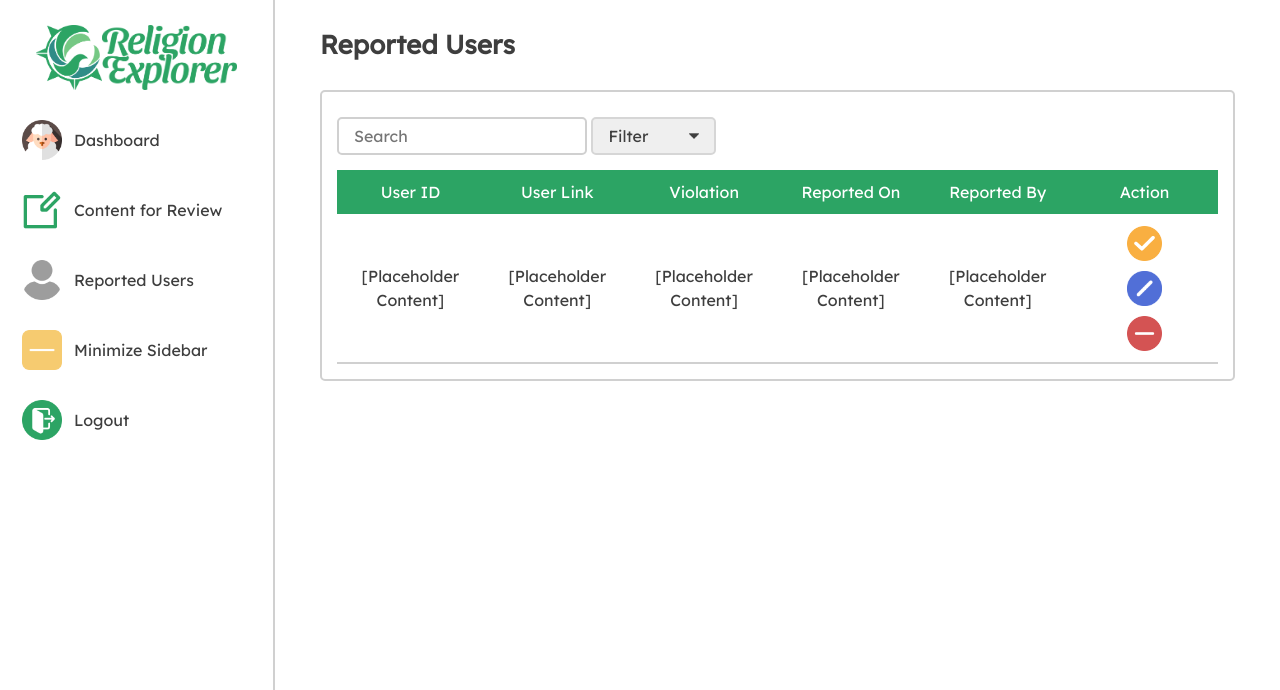
After one commit to micholle/Religion_Explorer, a PHP site: page /religion_explorer/views/modules/reportedUsers.php in a window 1280 px wide. The commit adds this page. Shown: the top 690 px of the page. Run offline with PHP 8.4, Linux system fonts and the light colour scheme.

Commit message:
admin ui

```diff
--- a/views/assets/css/styles.css
+++ b/views/assets/css/styles.css
@@ -2642,3 +2642,78 @@ p {
     width: 100%;
     height: 375px;
 }
+
+/*content for review / reported users*/
+.adminReviewContainer {
+    border-radius: 5px;
+    border: solid #D0D0D0 2px;
+    background-color: white;
+    width: 100%;
+    padding: 15px !important;
+    overflow: hidden;
+}
+
+.adminReviewContainer .col-12 {
+    margin: 10px 0;
+}
+
+.adminReviewContainerHeader {
+    color: white;
+    width: 100%;
+    background-color: #2CA464;
+    margin: 0 !important;
+}
+
+.adminReviewContainerHeader p {
+    color: white;
+    padding: 10px 0;
+    margin: 0 !important;
+}
+
+.adminReviewContainerContent {
+    border-bottom: solid #D0D0D0 2px;
+    height: 150px;
+}
+
+.adminReviewContainerContent img {
+    width: 35px;
+    margin: 5px 0;
+}
+
+.adminReviewContainerContent p {
+    margin: 0 !important;
+    padding: 10px;
+    text-align: center;
+}
+
+.adminSearch {
+    width: 250px;
+    background-color: #ffffff;
+    font-size: 16px;
+    border-radius: 5px;
+    border: solid #D0D0D0 2px;
+    padding: 5px 15px;
+}
+
+.adminReviewContainer select:focus {
+    outline: none;
+    transition: 0.5s;
+}
+
+.adminReviewContainer select {
+    appearance: none;
+    -webkit-appearance: none;
+    -moz-appearance: none;
+    border: solid #D6D6D6 2px;
+    border-radius: 5px;
+    font-family: Lexend;
+    padding: 5px 15px;
+    width: 125px;
+    margin-bottom: 5px;
+    color: #3E3E3E;
+    font-size: 16px;
+    background-image: url("../img/dropdown.png");
+    background-size: 10px;
+    background-repeat: no-repeat;
+    background-position: right 15px center;
+}
--- /dev/null
+++ b/views/js/reportedUsers.js
@@ -0,0 +1,9 @@
+$(function() {
+    $.ajax({
+        url: "../../ajax/showAdminSidebar.ajax.php",
+        method: "POST",
+        success:function(data){
+            $("#reportedUsersSidebar").html(data);
+        }
+    });
+});
--- a/views/modules/adminSidebar.php
+++ b/views/modules/adminSidebar.php
@@ -15,21 +15,21 @@ function create_sidebar() {
             </div>
             <ul>
                 <li>
-                    <a id="" href="">
+                    <a id="" href="dashboard.php">
                         <img src="../assets/img/editProfile/lamb.png">
                         <span class="navItem">Dashboard</span>
                     </a>
                 </li>
 
                 <li>
-                    <a id="" href="">
+                    <a id="" href="contentForReview.php">
                         <img src="../assets/img/admin/content-for-review.png">
                         <span class="navItem">Content for Review</span>
                     </a>
                 </li>
 
                 <li>
-                    <a id="" href="">
+                    <a id="" href="reportedUsers.php">
                         <img src="../assets/img/admin/reported-users.png">
                         <span class="navItem">Reported Users</span>
                     </a>
--- /dev/null
+++ b/views/modules/reportedUsers.php
@@ -0,0 +1,113 @@
+<!doctype html>
+<html lang="en">
+<head>
+    <title>Religion Explorer: Discussion Forum</title>
+    <link rel="icon" type="image/x-icon" href="../assets/img/applogo.png">
+    <script type="text/javascript" src="../assets/js/jquery-3.6.4.min.js"></script>
+    <script type="text/javascript" src="../assets/plugins/bootstrap-4.0.0/js/bootstrap.bundle.min.js"></script>
+
+    <script type="text/javascript" src="../js/reportedUsers.js"></script>
+    <script type="text/javascript" src="../js/script.js"></script>
+
+    <link type="text/css" rel="stylesheet" href="../assets/plugins/bootstrap-4.0.0/css/bootstrap.min.css">
+    <link type="text/css" rel="stylesheet" href="../assets/css/styles.css">
+</head>
+<body>
+    <div id="reportedUsersSidebar"></div>
+
+    <div class="pageContainer">
+        <div class="container mw-100 mh-100">
+            <div class="row pageHeader adminHeader">
+                <div class="col-12 d-flex justify-content-start align-items-center">
+                    <h1>Reported Users</h1>
+                </div>
+            </div>
+
+            <div class="row">
+                <div class="col-12 d-flex justify-content-center align-items-center">
+                    <div class="adminReviewContainer">
+                        <div class="row">
+                            <div class="col-12">
+                                <input type="search" id="" name="" class="adminSearch" placeholder="Search">
+                                <select>
+                                    <option value="" disabled selected hidden>Filter</option>
+                                    <optgroup label="Action">
+                                        <option>Resolve</option>
+                                        <option>Suspend</option>
+                                        <option>Ban</option>
+                                    </optgroup>
+                                    <optgroup label="Category">
+                                        <option>Harrassment or Bullying</option>
+                                        <option>Offensive Language</option>
+                                        <option>Spam</option>
+                                        <option>Community Guidelines Violation</option>
+                                        <option>Suspicious or Fake Account</option>
+                                    <optgroup label="Time">
+                                        <option>Today</option>
+                                        <option>This Week</option>
+                                        <option>This Month</option>
+                                        <option>This Year</option>
+                                        <option>All Time</option>
+                                    </optgroup>
+                                </select>
+                            </div>
+                        </div>
+                        <div class="row no-gutters">
+                            <div class="col-2">
+                                <div class="adminReviewContainerHeader d-flex justify-content-center align-items-center">
+                                    <p>User ID</p>
+                                </div>
+                                <div class="adminReviewContainerContent d-flex justify-content-center align-items-center">
+                                    <p>[Placeholder Content]</p>
+                                </div>
+                            </div>
+                            <div class="col-2">
+                                <div class="adminReviewContainerHeader d-flex justify-content-center align-items-center">
+                                    <p>User Link</p>
+                                </div>
+                                <div class="adminReviewContainerContent d-flex justify-content-center align-items-center">
+                                    <p>[Placeholder Content]</p>
+                                </div>
+                            </div>
+                            <div class="col-2">
+                                <div class="adminReviewContainerHeader d-flex justify-content-center align-items-center">
+                                    <p>Violation</p>
+                                </div>
+                                <div class="adminReviewContainerContent d-flex justify-content-center align-items-center">
+                                    <p>[Placeholder Content]</p>
+                                </div>
+                            </div>
+                            <div class="col-2">
+                                <div class="adminReviewContainerHeader d-flex justify-content-center align-items-center">
+                                    <p>Reported On</p>
+                                </div>
+                                <div class="adminReviewContainerContent d-flex justify-content-center align-items-center">
+                                    <p>[Placeholder Content]</p>
+                                </div>
+                            </div>
+                            <div class="col-2">
+                                <div class="adminReviewContainerHeader d-flex justify-content-center align-items-center">
+                                    <p>Reported By</p>
+                                </div>
+                                <div class="adminReviewContainerContent d-flex justify-content-center align-items-center">
+                                    <p>[Placeholder Content]</p>
+                                </div>
+                            </div>
+                            <div class="col-2">
+                                <div class="adminReviewContainerHeader d-flex justify-content-center align-items-center">
+                                    <p>Action</p>
+                                </div>
+                                <div class="adminReviewContainerContent d-flex justify-content-center align-items-center flex-column">
+                                    <img src="../assets/img/admin/action-check.png">
+                                    <img src="../assets/img/admin/action-slash.png">
+                                    <img src="../assets/img/admin/action-dash.png">
+                                </div>
+                            </div>
+                        </div>
+                    </div>
+                </div>
+            </div>
+        </div>
+    </div>
+</body>
+</html>
```
Also changed, not shown: views/js/contentForReview.js (added, +9 -0 lines), views/modules/contentForReview.php (added, +113 -0 lines), views/assets/img/admin/action-check.png (added), views/assets/img/admin/action-dash.png (added), views/assets/img/admin/action-exclamation.png (added), views/assets/img/admin/action-slash.png (added), views/assets/img/admin/action-x.png (added).
